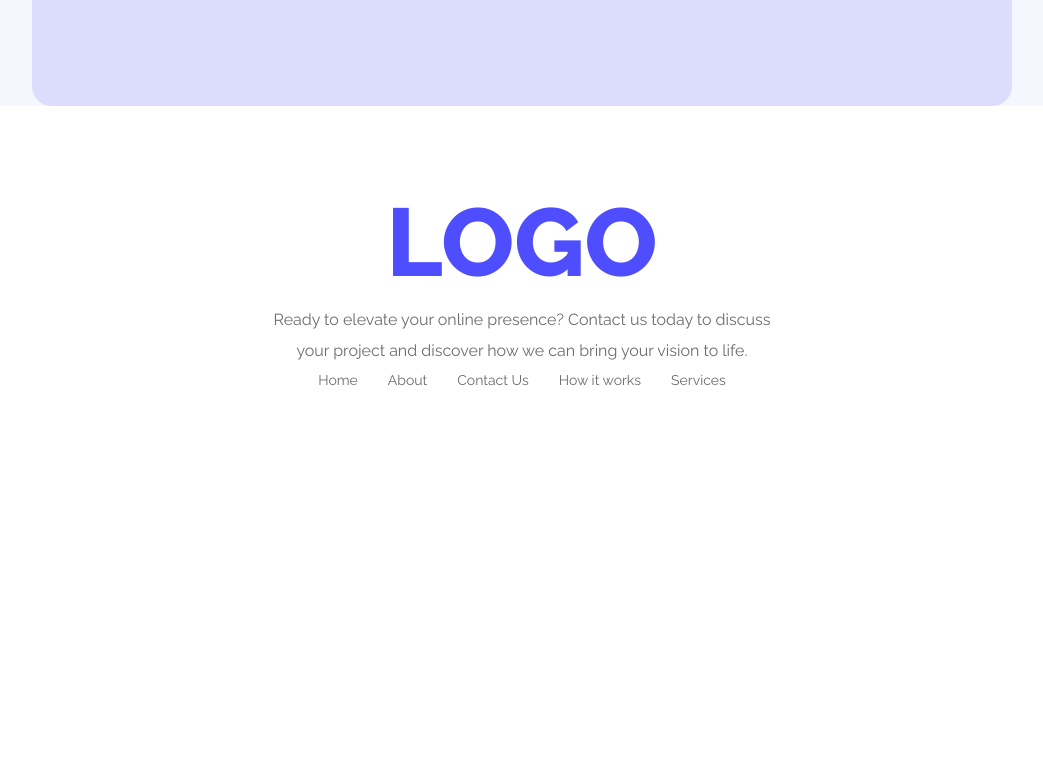
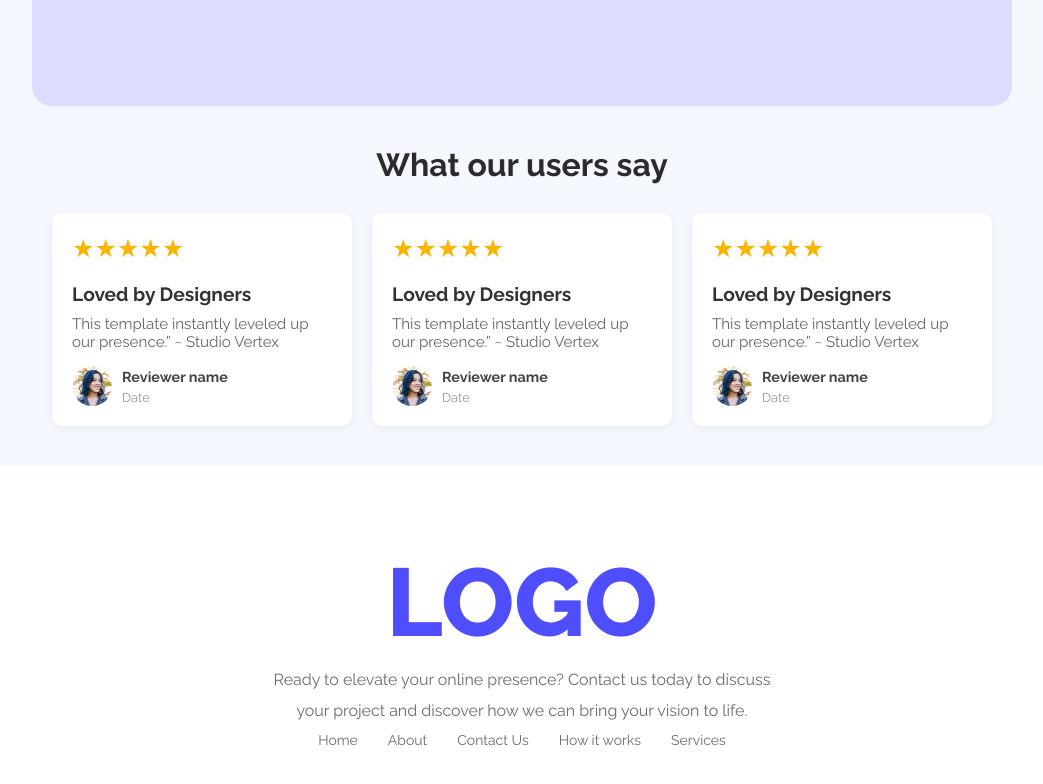
Before and after one commit to rubayet2027/Assignment_1, a plain HTML site: page index.html in a window 1280 px wide. Shown: the part 1726-2510 px from the top of the page, without its empty margins (118-1161 px from the left). Before the commit the page ends 2194 px from the top, so only its background shows below. Drawn offline with Linux system fonts and the light colour scheme.

Commit message:
card section

```diff
--- a/index.html
+++ b/index.html
@@ -61,6 +61,47 @@
     </div>
   </div>
  </section>
+ <section class="testimonials">
+  <h2>What our users say</h2>
+  <div class="testimonial-cards">
+    <div class="testimonial-card">
+      <div class="stars">★★★★★</div>
+      <h3>Loved by Designers</h3>
+      <p>This template instantly leveled up our presence.” ~ Studio Vertex</p>
+      <div class="reviewer">
+        <img src="images/avatar.png" alt="Reviewer" />
+        <div class="reviewer-info">
+          <span class="name">Reviewer name</span>
+          <span class="date">Date</span>
+        </div>
+      </div>
+    </div>
+    <div class="testimonial-card">
+      <div class="stars">★★★★★</div>
+      <h3>Loved by Designers</h3>
+      <p>This template instantly leveled up our presence.” ~ Studio Vertex</p>
+      <div class="reviewer">
+        <img src="images/avatar.png" alt="Reviewer" />
+        <div class="reviewer-info">
+          <span class="name">Reviewer name</span>
+          <span class="date">Date</span>
+        </div>
+      </div>
+    </div>
+    <div class="testimonial-card">
+      <div class="stars">★★★★★</div>
+      <h3>Loved by Designers</h3>
+      <p>This template instantly leveled up our presence.” ~ Studio Vertex</p>
+      <div class="reviewer">
+        <img src="images/avatar.png" alt="Reviewer" />
+        <div class="reviewer-info">
+          <span class="name">Reviewer name</span>
+          <span class="date">Date</span>
+        </div>
+      </div>
+    </div>
+  </div>
+</section>
 
 
 </main>
--- a/style.css
+++ b/style.css
@@ -147,6 +147,7 @@ main{
 .action-image {
   flex: 1;
   text-align: right;
+
 }
 
 .action-image img {
@@ -195,6 +196,78 @@ main{
   font-size: 20px;
   color: #6c6c6c;
 }
+.testimonials {
+  text-align: center;
+  padding: 40px 20px;
+}
+
+.testimonials h2 {
+  font-size: 2rem;
+  color: #2b2b2b;
+  margin-bottom: 30px;
+}
+
+.testimonial-cards {
+  display: flex;
+  justify-content: center;
+  gap: 20px;
+  flex-wrap: wrap;
+}
+
+.testimonial-card {
+  background-color: #fff;
+  border-radius: 10px;
+  box-shadow: 0 2px 8px rgba(0, 0, 0, 0.05);
+  padding: 20px;
+  max-width: 300px;
+  text-align: left;
+}
+
+.stars {
+  color: #f8b400;
+  font-size: 25px;
+  margin-bottom: 20px;
+}
+
+.testimonial-card h3 {
+  font-size: 1.2rem;
+  color: #333;
+  margin: 0 0 10px;
+}
+
+.testimonial-card p {
+  font-size: 0.95rem;
+  color: #666;
+  margin-bottom: 15px;
+}
+
+.reviewer {
+  display: flex;
+  align-items: center;
+  gap: 10px;
+}
+
+.reviewer img {
+  width: 40px;
+  height: 40px;
+  border-radius: 50%;
+}
+.reviewer-info{
+    display: flex;
+    flex-direction: column;
+    gap: 5px;
+}
+.reviewer-info .name {
+  font-size: 0.9rem;
+  font-weight: bold;
+  color: #444;
+}
+
+.reviewer-info .date {
+  font-size: 0.8rem;
+  color: #999;
+}
+
 footer {
   background-color: #ffffff;
   padding: 80px 150px;
```
